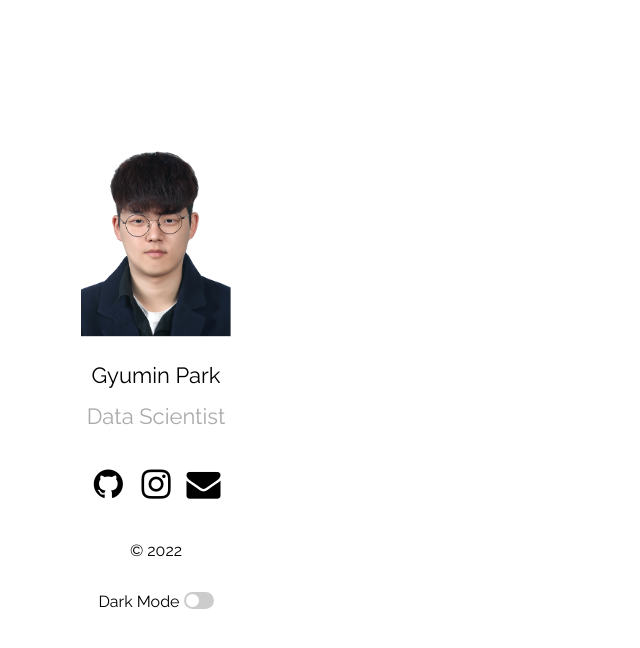
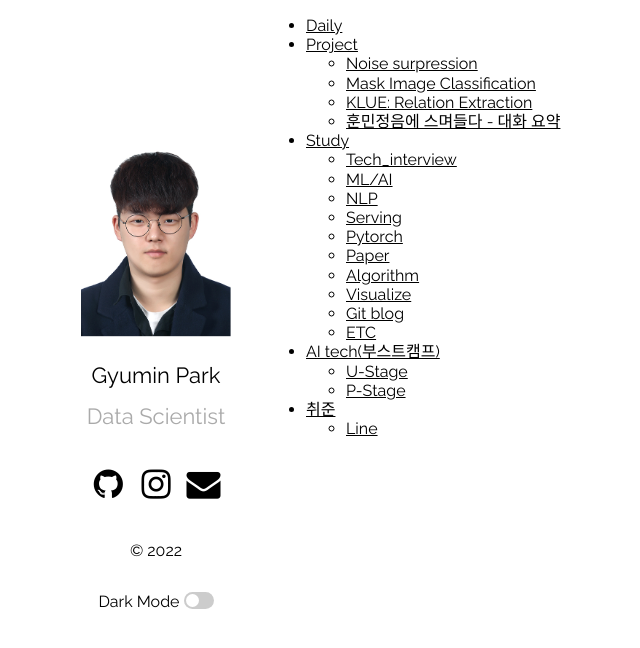
Before and after one commit to DalkomCandy/DalkomCandy.github.io, a Jekyll site: the page built from category/Ai_tech.md, in a window 1280 px wide. Shown: the top 648 px of the page, without its empty margins (29-669 px from the left). Built offline with Jekyll 4.4.1, drawn with Linux system fonts in a browser that asks for light colours.

Commit message:
Second Commit

```diff
--- a/_layouts/category.html
+++ b/_layouts/category.html
@@ -1,7 +1,50 @@
 ---
 layout: default
 ---
+  <div class="site-category">
+    <ul class='cat1'>
+      <li ><a href="/category/Daily" class="ctext">Daily</a>
+      </li>
+      <li ><a href="/" class="ctext">Project</a>
+        <ul>
+          <li ><a href="/category/Noise_surpression" class="ctext">Noise surpression</a></li>
+          <li ><a href="/category/MaskImgClf" class="ctext">Mask Image Classification</a></li>
+          <li ><a href="/category/KLUE" class="ctext">KLUE: Relation Extraction</a></li>
+          <li ><a href="/category/DialogueSummary" class="ctext">훈민정음에 스며들다 - 대화 요약</a></li>
+        </ul>
+      </li>
+      <li><a href="/" class="ctext">Study</a>
+        <ul>
+          <li><a href="/category/Tech_interview" class="ctext">Tech_interview</a></li>
+          <li><a href="/category/ML_AI" class="ctext">ML/AI</a></li>
+          <li><a href="/category/NLP" class="ctext">NLP</a></li>
+          <li><a href="/category/Serving" class="ctext">Serving</a></li>
+          <li><a href="/category/Pytorch" class="ctext">Pytorch</a></li>
+          <li><a href="/category/Paper" class="ctext">Paper</a></li>
+          <li><a href="/category/Algorithm" class="ctext">Algorithm</a></li>
+          <li><a href="/category/Visualize" class="ctext">Visualize</a></li>
+          <li><a href="/category/Blog" class="ctext">Git blog</a></li>
+          <li><a href="/category/ETC" class="ctext">ETC</a></li>
+        </ul>
+      </li>
+      <li><a href="/" class="ctext">AI tech(부스트캠프)</a>
+        <ul>
+          <li><a href="/category/ustage" class="ctext">U-Stage</a></li>
+          <li><a href="/category/pstage" class="ctext">P-Stage</a></li>
+        </ul>
+      </li>
+      <li><a href="/" class="ctext">취준</a>
+        <ul>
+          <li><a href="/category/Line" class="ctext">Line</a></li>
+        </ul>
+      </li>
+
+    </ul>
+    </div>
+
+
   <ul class="posts-list">
+
   {% assign category = page.category | default: page.title %}
   {% for post in site.categories[category] %}
 	<li>
@@ -22,6 +65,20 @@ layout: default
           </ul>
           {%- endif -%}
         </div>
+        <!--<div class="post">
+          {%- if site.show_excerpts -%}
+            {{ post.excerpt }}
+          {%- endif -%}
+        </div> 내용 표시 -->
       </li>
+    <!--<li>
+      <h3>
+        <a href="{{ site.baseurl }}{{ post.url }}">
+          {{ post.title }}
+        </a>
+        <small>{{ post.date | date_to_string }}</small>
+      </h3>
+    </li>-->
   {% endfor %}
+
 </ul>
```
Also changed, not shown: _layouts/home.html (+25 -5 lines), _sass/category.scss (line endings or trailing spaces), _sass/dark.scss (line endings or trailing spaces), _sass/search.scss (line endings or trailing spaces), 1 other file. Lines whose indentation alone changed are shown as unchanged.
